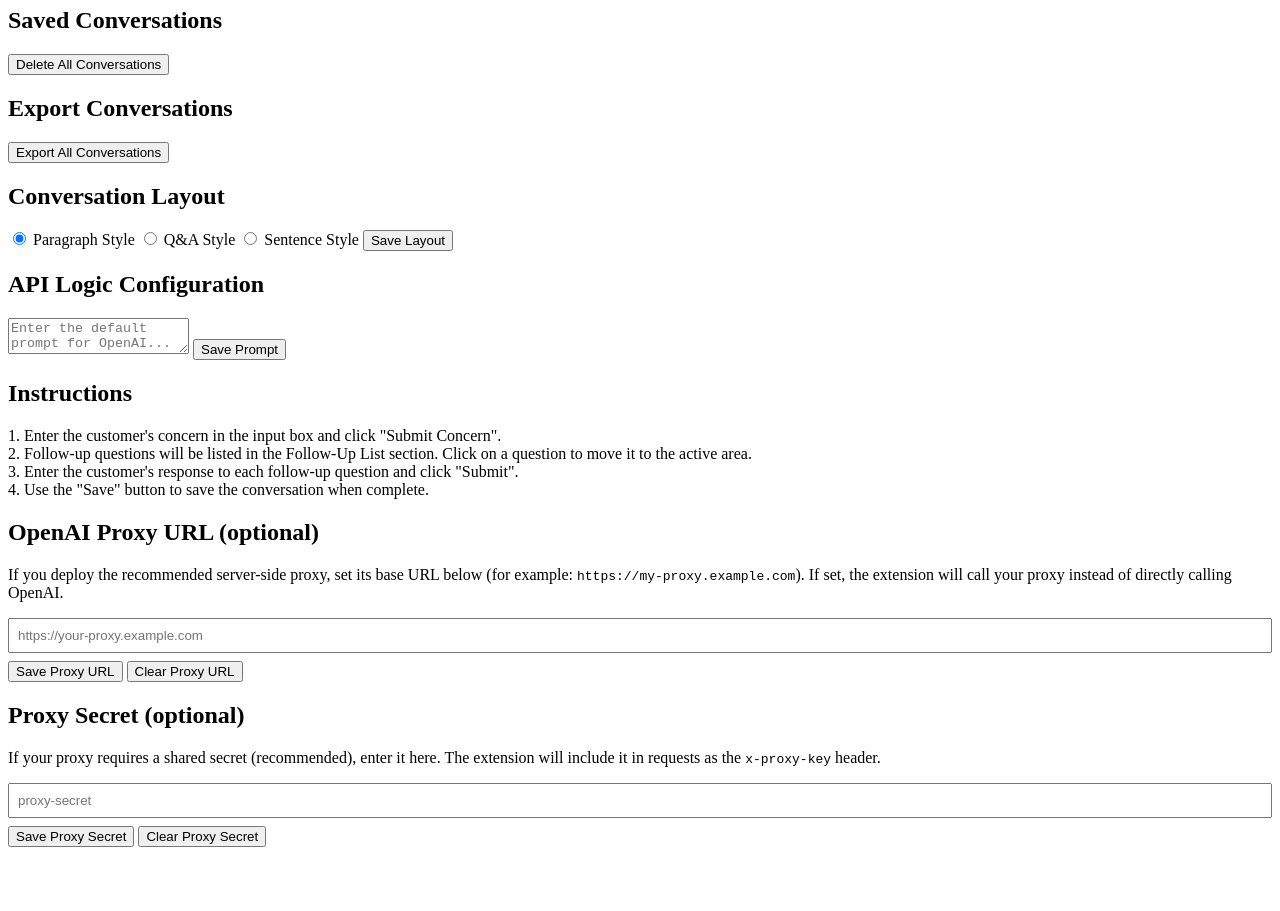
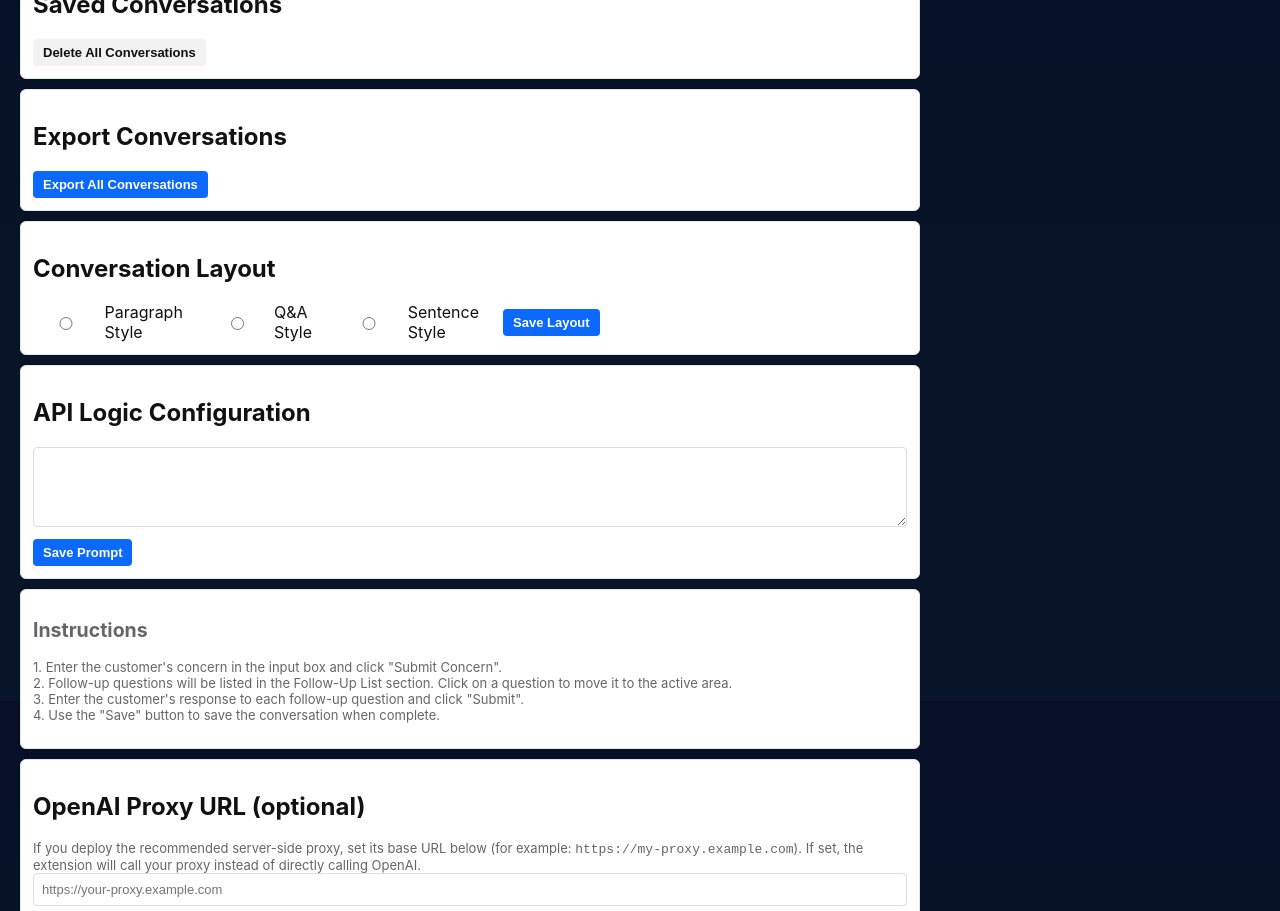
Before and after one commit to crusher0311/cust-concern, a browser extension: page options.html in a window 1280 px wide. Shown: the part 99-1010 px from the top of the page. Before the commit the page ends 954 px from the top, so only its background shows below. Drawn offline with Linux system fonts and the light colour scheme.

Commit message:
chore: options page fix; bump manifest to 0.1.1; add bump-version script

```diff
--- a/options.html
+++ b/options.html
@@ -1,46 +1,59 @@
-div id="options-content">
+<!doctype html>
+<html lang="en">
+    <head>
+        <meta charset="utf-8" />
+        <meta name="viewport" content="width=device-width, initial-scale=1" />
+        <title>Customer Concern Assistant - Options</title>
+        <link rel="stylesheet" href="styles.css">
+        <style>
+            /* Small overrides for the options page to match sidepanel theme */
+            body { padding: 20px; font-family: Inter, system-ui, -apple-system, 'Segoe UI', Roboto, 'Helvetica Neue', Arial; color: #111; }
+            h1 { margin: 0 0 12px 0; font-size: 20px; }
+            .options-container { max-width: 900px; }
+            .section { background:#fff; border:1px solid #e6e6e6; padding:12px; margin:10px 0; border-radius:6px; }
+            label { display:inline-flex; align-items:center; gap:8px; margin-right:12px }
+            input[type="text"], input[type="password"], textarea { width:100%; padding:8px; border:1px solid #ddd; border-radius:4px; box-sizing:border-box }
+            textarea { min-height:80px }
+            .row { display:flex; gap:12px; align-items:center }
+            .muted { color:#666; font-size:13px }
+            .btn { background:#0b69ff; color:#fff; padding:6px 10px; border-radius:4px; border:none; cursor:pointer }
+            .btn.secondary { background:#f2f2f2; color:#111 }
+        </style>
+    </head>
+    <body>
+        <div class="options-container">
             <h1>Customer Concern Assistant - Options</h1>
 
-    <!-- Section to View Saved Conversations -->
-    <div id="saved-conversations">
+            <div id="saved-conversations" class="section">
                 <h2>Saved Conversations</h2>
                 <div id="conversation-list"></div>
-        <button id="deleteAllBtn" class="delete-all-button">Delete All Conversations</button>
+                <div style="margin-top:8px">
+                    <button id="deleteAllBtn" class="btn secondary">Delete All Conversations</button>
+                </div>
             </div>
 
-    <!-- Section to Export Data -->
-    <div id="export-options">
+            <div id="export-options" class="section">
                 <h2>Export Conversations</h2>
-        <button id="exportBtn">Export All Conversations</button>
+                <button id="exportBtn" class="btn">Export All Conversations</button>
             </div>
 
-    <!-- Section for Layout Options -->
-    <div id="layout-options">
+            <div id="layout-options" class="section">
                 <h2>Conversation Layout</h2>
-        <label>
-            <input type="radio" name="layout" value="paragraph" checked>
-            Paragraph Style
-        </label>
-        <label>
-            <input type="radio" name="layout" value="qa">
-            Q&A Style
-        </label>
-        <label>
-            <input type="radio" name="layout" value="sentence">
-            Sentence Style
-        </label>
-        <button id="saveLayout">Save Layout</button>
+                <div class="row">
+                    <label><input type="radio" name="layout" value="paragraph"> Paragraph Style</label>
+                    <label><input type="radio" name="layout" value="qa"> Q&A Style</label>
+                    <label><input type="radio" name="layout" value="sentence"> Sentence Style</label>
+                    <button id="saveLayout" class="btn">Save Layout</button>
+                </div>
             </div>
 
-    <!-- Section to View and Edit API Logic -->
-    <div id="api-logic-section">
+            <div id="api-logic-section" class="section">
                 <h2>API Logic Configuration</h2>
                 <textarea id="openaiPrompt" placeholder="Enter the default prompt for OpenAI..."></textarea>
-        <button id="savePromptButton">Save Prompt</button>
+                <div style="margin-top:8px"><button id="savePromptButton" class="btn">Save Prompt</button></div>
             </div>
 
-    <!-- Section for Readme -->
-    <div id="readme-section">
+            <div id="readme-section" class="section muted">
                 <h2>Instructions</h2>
                 <p>
                     1. Enter the customer's concern in the input box and click "Submit Concern".<br>
@@ -50,37 +63,37 @@ div id="options-content">
                 </p>
             </div>
 
-    <!-- Section for API Key (hidden; use proxy instead) -->
-    <div id="api-key-section" style="display:none;">
+            <div id="api-key-section" class="section" style="display:none">
                 <h2>OpenAI API Key</h2>
-        <p><em>Using the hosted proxy is strongly recommended. This field is hidden to discourage storing API keys in client extensions.</em></p>
-        <!-- inputs kept for backwards compatibility but hidden -->
-        <input type="password" id="openaiApiKey" placeholder="sk-..." style="width: 100%; padding: 8px; box-sizing: border-box; display:none;">
-        <div style="margin-top:8px; display:none;">
-            <button id="saveApiKeyButton">Save API Key</button>
-            <button id="clearApiKeyButton">Clear API Key</button>
+                <p class="muted"><em>Using the hosted proxy is strongly recommended. This field is hidden to discourage storing API keys in client extensions.</em></p>
+                <input type="password" id="openaiApiKey" placeholder="sk-...">
+                <div style="margin-top:8px">
+                    <button id="saveApiKeyButton" class="btn">Save API Key</button>
+                    <button id="clearApiKeyButton" class="btn secondary">Clear API Key</button>
                 </div>
             </div>
 
-    <!-- Section for Proxy URL -->
-    <div id="proxy-section">
+            <div id="proxy-section" class="section">
                 <h2>OpenAI Proxy URL (optional)</h2>
-        <p>If you deploy the recommended server-side proxy, set its base URL below (for example: <code>https://my-proxy.example.com</code>). If set, the extension will call your proxy instead of directly calling OpenAI.</p>
-        <input type="text" id="openaiProxyUrl" placeholder="https://your-proxy.example.com" style="width: 100%; padding: 8px; box-sizing: border-box;">
-        <div style="margin-top:8px;">
-            <button id="saveProxyButton">Save Proxy URL</button>
-            <button id="clearProxyButton">Clear Proxy URL</button>
+                <p class="muted">If you deploy the recommended server-side proxy, set its base URL below (for example: <code>https://my-proxy.example.com</code>). If set, the extension will call your proxy instead of directly calling OpenAI.</p>
+                <input type="text" id="openaiProxyUrl" placeholder="https://your-proxy.example.com">
+                <div style="margin-top:8px">
+                    <button id="saveProxyButton" class="btn">Save Proxy URL</button>
+                    <button id="clearProxyButton" class="btn secondary">Clear Proxy URL</button>
                 </div>
             </div>
 
-    <!-- Section for Proxy Secret (optional, recommended) -->
-    <div id="proxy-secret-section">
+            <div id="proxy-secret-section" class="section">
                 <h2>Proxy Secret (optional)</h2>
-        <p>If your proxy requires a shared secret (recommended), enter it here. The extension will include it in requests as the <code>x-proxy-key</code> header.</p>
-        <input type="password" id="openaiProxyKey" placeholder="proxy-secret" style="width: 100%; padding: 8px; box-sizing: border-box;">
-        <div style="margin-top:8px;">
-            <button id="saveProxyKeyButton">Save Proxy Secret</button>
-            <button id="clearProxyKeyButton">Clear Proxy Secret</button>
+                <p class="muted">If your proxy requires a shared secret (recommended), enter it here. The extension will include it in requests as the <code>x-proxy-key</code> header.</p>
+                <input type="password" id="openaiProxyKey" placeholder="proxy-secret">
+                <div style="margin-top:8px">
+                    <button id="saveProxyKeyButton" class="btn">Save Proxy Secret</button>
+                    <button id="clearProxyKeyButton" class="btn secondary">Clear Proxy Secret</button>
                 </div>
             </div>
         </div>
+
+        <script src="options.js"></script>
+    </body>
+</html>
--- a/package.json
+++ b/package.json
@@ -3,7 +3,8 @@
   "version": "0.1.0",
   "private": true,
   "scripts": {
-    "generate-icons": "node tools/generate-icons.js"
+  "generate-icons": "node tools/generate-icons.js",
+  "bump": "node tools/bump-version.js"
   },
   "devDependencies": {
     "sharp": "^0.32.1"
```
Also changed, not shown: tools/bump-version.js (added, +36 -0 lines), manifest.json. Lines whose indentation alone changed are shown as unchanged.
